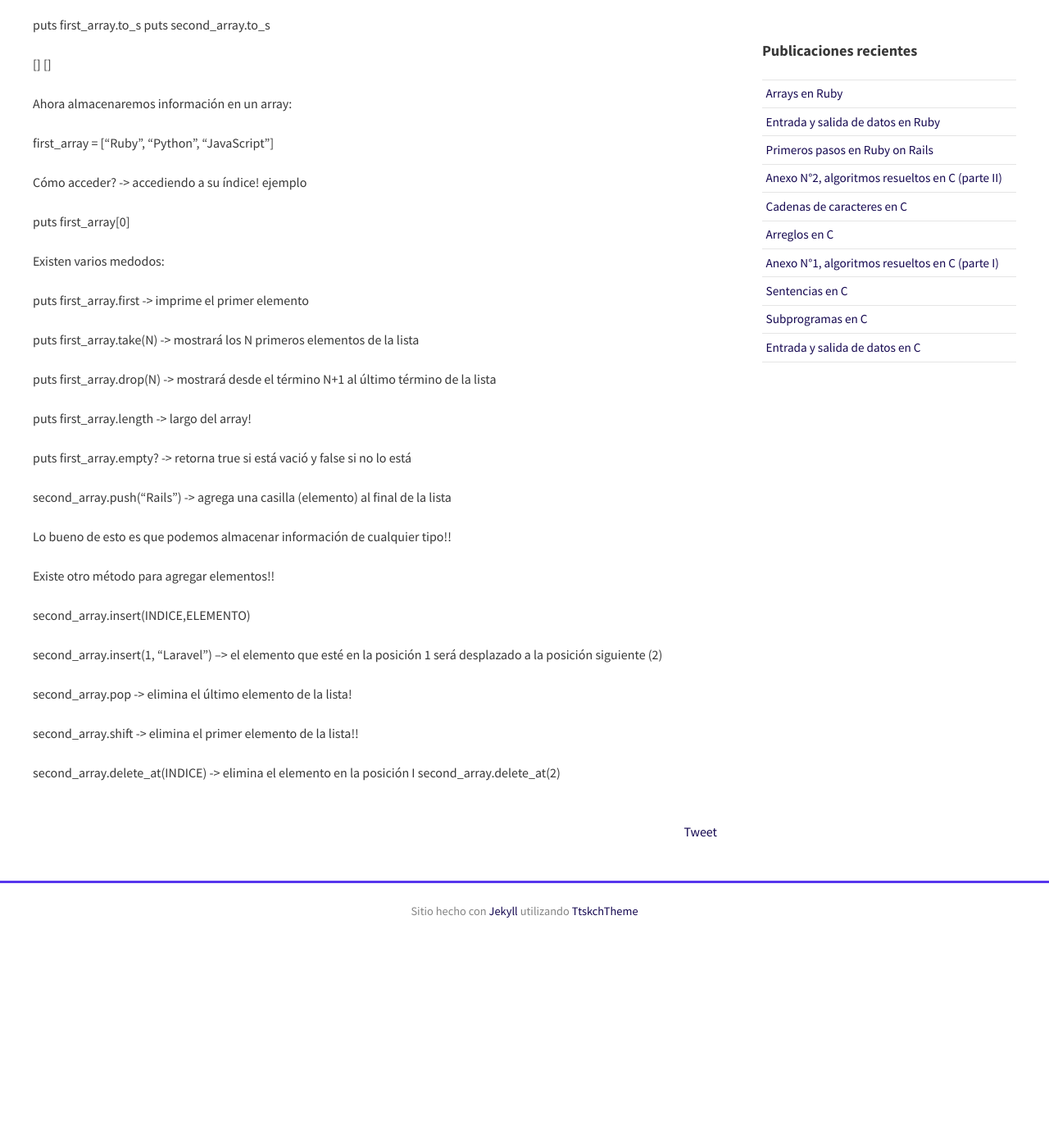
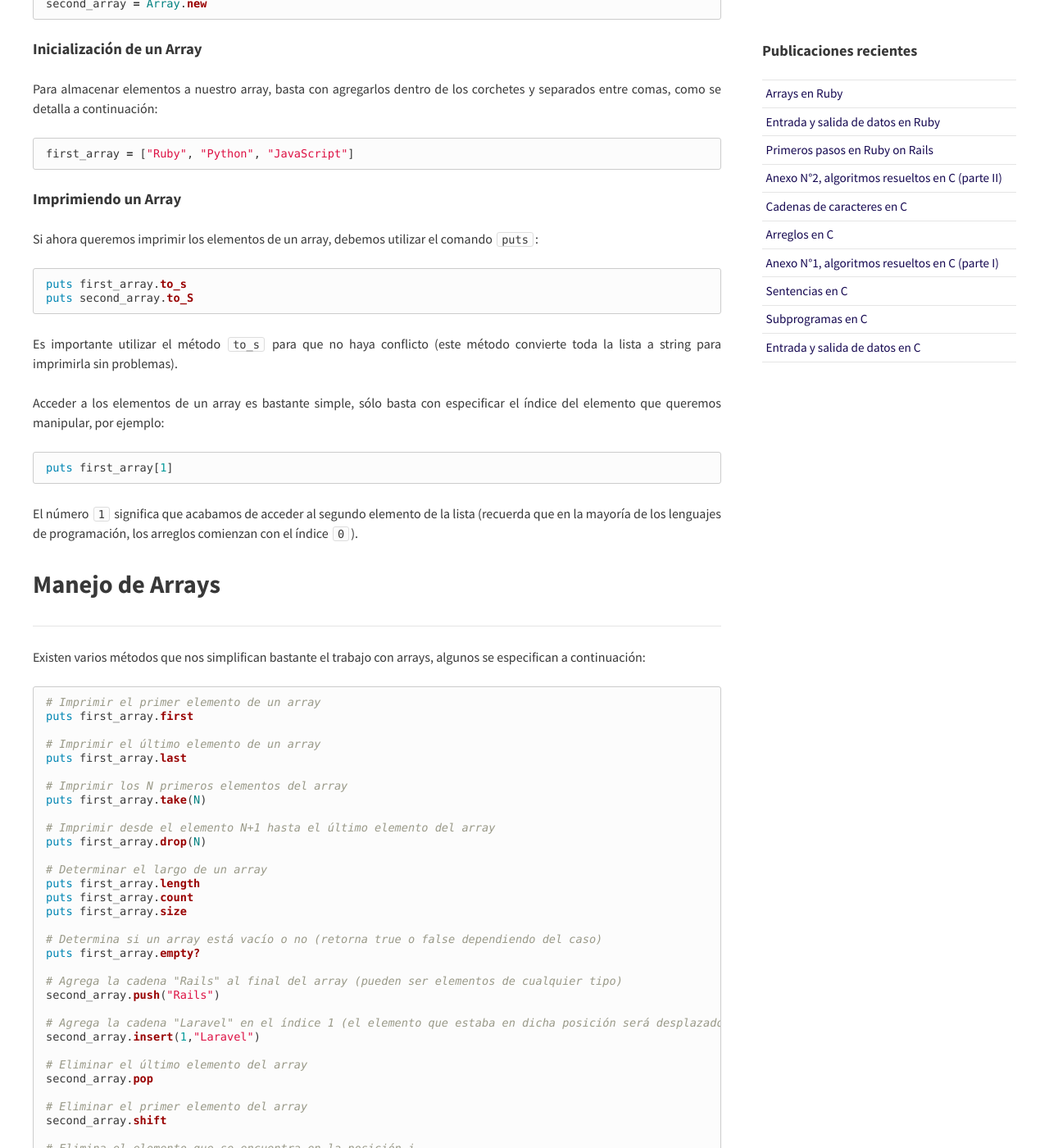
Before and after one commit to nisoto/nisoto, a Jekyll site: the page built from _posts/2017-08-11-arrays-ruby.md, in a window 1280 px wide and 1400 px high, scrolled down 950 px. Shown: the whole window at 82% size. Built offline with Jekyll 4.4.1, drawn with Linux system fonts in a browser that asks for light colours; nearby versions of some CDN libraries; comment, search, counter and statistics services are not loaded; before the commit the page ends 2095 px from its top, so only the background shows below that; some of the changed text lies outside the part shown.

Commit message:
capitulo terminado arrays en ruby

````diff
--- a/_posts/2017-08-11-arrays-ruby.md
+++ b/_posts/2017-08-11-arrays-ruby.md
@@ -9,70 +9,90 @@ En este sexto capítulo del curso de Ruby (si no has visto el capítulo anterior
 
 <!--more-->
 
-## Array
---------
+## ¿Qué es un Array?
+--------------------
 
-Un Array es un contenedor donde podemos almacenar datos (o elementos) y, a diferencia de muchos otros lenguajes de programación, éstos pueden ser de distinto tipo. Cabe destacar que en Ruby (y en Python) a un array se le conoce también como **list** (lista en español).
+Un array es un contenedor donde podemos almacenar datos (o elementos) y, a diferencia de muchos otros lenguajes de programación, éstos pueden ser de distinto tipo. Cabe destacar que en Ruby (y en Python) a un array se le conoce también como **list** (lista en español).
 
+### Declaración de un Array
 
+Existen 2 formas de crear (declarar) un array, la primera es utilizando corchetes (`[]`):
 
+``` ruby
+first_array = []
+```
 
+Mientras que la segunda se realiza mediante el comando `new`:
 
+``` ruby
+second_array = Array.new
+```
 
+### Inicialización de un Array
 
+Para almacenar elementos a nuestro array, basta con agregarlos dentro de los corchetes y separados entre comas, como se detalla a continuación:
 
+``` ruby
+first_array = ["Ruby", "Python", "JavaScript"]
+```
 
+### Imprimiendo un Array
 
+Si ahora queremos imprimir los elementos de un array, debemos utilizar el comando `puts`:
 
-Como crear un array??
+``` ruby
+puts first_array.to_s
+puts second_array.to_S
+```
 
-first_array = []
+Es importante utilizar el método `to_s` para que no haya conflicto (este método convierte toda la lista a string para imprimirla sin problemas).
 
-Existe otra manera!
+Acceder a los elementos de un array es bastante simple, sólo basta con especificar el índice del elemento que queremos manipular, por ejemplo:
 
-second_array = Array.new
+``` ruby
+puts first_array[1]
+```
 
-Si ahora los imprimimos:
+El número `1` significa que acabamos de acceder al segundo elemento de la lista (recuerda que en la mayoría de los lenguajes de programación, los arreglos comienzan con el índice `0`).
 
-puts first_array.to_s
-puts second_array.to_s
+## Manejo de Arrays
+-------------------
 
-[]
-[]
+Existen varios métodos que nos simplifican bastante el trabajo con arrays, algunos se especifican a continuación:
 
-Ahora almacenaremos información en un array:
+``` ruby
+# Imprimir el primer elemento de un array
+puts first_array.first
 
-first_array = ["Ruby", "Python", "JavaScript"]
+# Imprimir el último elemento de un array
+puts first_array.last
 
-Cómo acceder? -> accediendo a su índice! ejemplo
+# Imprimir los N primeros elementos del array
+puts first_array.take(N)
 
-puts first_array[0]
+# Imprimir desde el elemento N+1 hasta el último elemento del array
+puts first_array.drop(N)
 
-Existen varios medodos:
+# Determinar el largo de un array
+puts first_array.length
+puts first_array.count
+puts first_array.size
 
-puts first_array.first -> imprime el primer elemento
+# Determina si un array está vacío o no (retorna true o false dependiendo del caso)
+puts first_array.empty?
 
-puts first_array.take(N) -> mostrará los N primeros elementos de la lista
+# Agrega la cadena "Rails" al final del array (pueden ser elementos de cualquier tipo)
+second_array.push("Rails")
 
-puts first_array.drop(N) -> mostrará desde el término N+1 al último término de la lista
+# Agrega la cadena "Laravel" en el índice 1 (el elemento que estaba en dicha posición será desplazado a la posición siguiente)
+second_array.insert(1,"Laravel")
 
-puts first_array.length -> largo del array!
+# Eliminar el último elemento del array
+second_array.pop
 
-puts first_array.empty? -> retorna true si está vació y false si no lo está
+# Eliminar el primer elemento del array
+second_array.shift
 
-second_array.push("Rails") -> agrega una casilla (elemento) al final de la lista
-
-Lo bueno de esto es que podemos almacenar información de cualquier tipo!!
-
-Existe otro método para agregar elementos!!
-
-second_array.insert(INDICE,ELEMENTO)
-
-second_array.insert(1, "Laravel") --> el elemento que esté en la posición 1 será desplazado a la posición siguiente (2)
-
-second_array.pop -> elimina el último elemento de la lista!
-
-second_array.shift -> elimina el primer elemento de la lista!!
-
-second_array.delete_at(INDICE) -> elimina el elemento en la posición I
-second_array.delete_at(2)
+# Elimina el elemento que se encuentra en la posición i
+second_array.delete_at(i)
+```
````
